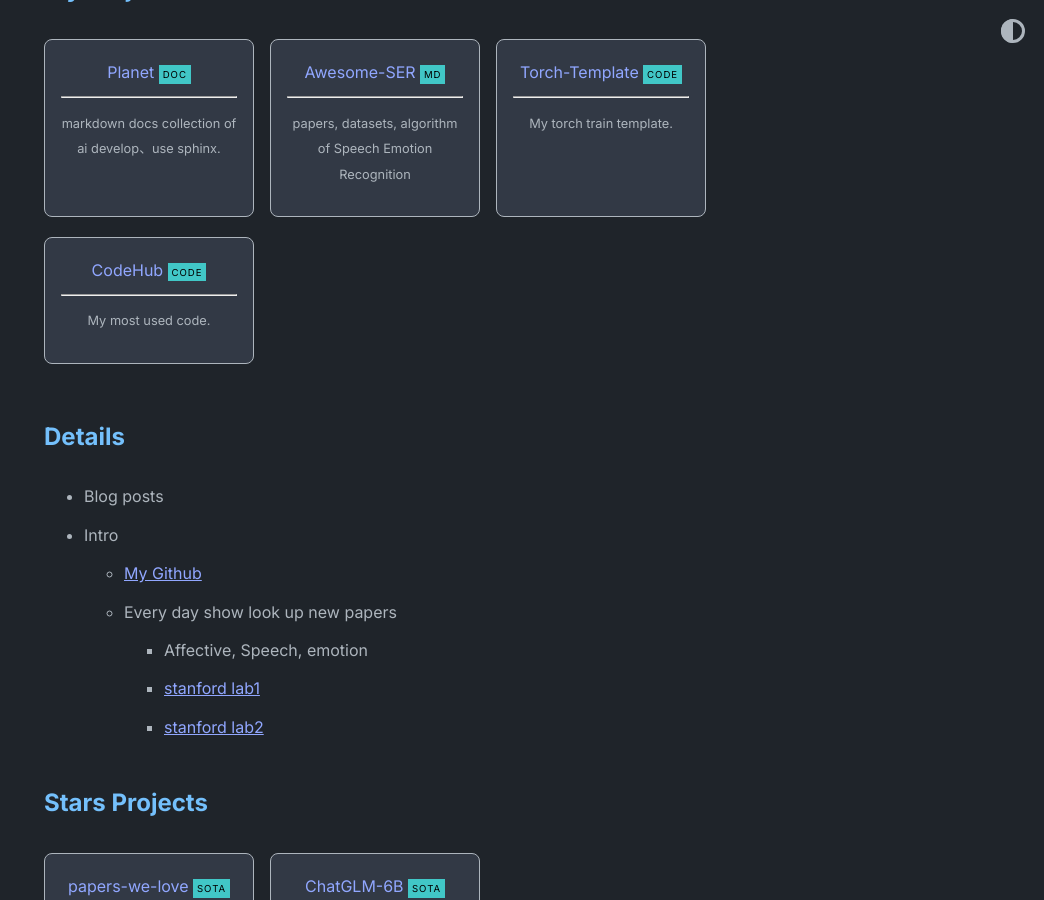
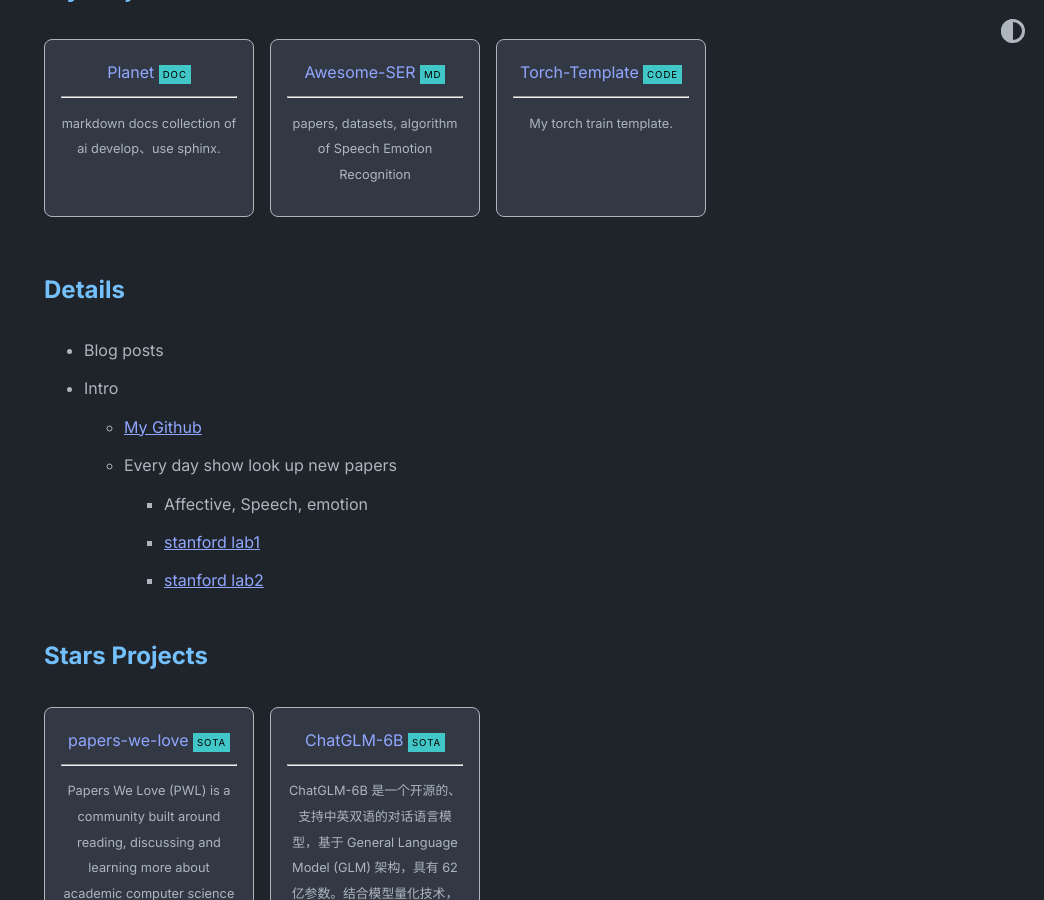
Before and after one commit to ai-charlie/ai-charlie.github.io, a Jekyll site: the page built from index.md, in a window 1280 px wide and 900 px high, scrolled down 336 px. Shown: the whole window, without its empty margins (236-1280 px from the left). Built offline with Jekyll 4.4.1, drawn with Linux system fonts in a browser that asks for light colours.

Commit message:
Update home.yml

```diff
--- a/_data/home.yml
+++ b/_data/home.yml
@@ -22,11 +22,6 @@ project_entries:
   - title: Torch-Template
     url: https://github.com/ai-charlie/torch-template
     desc: My torch train template.
-    highlight: CODE
-
-  - title: CodeHub
-    url: https://github.com/ai-charlie/codehub-python
-    desc: My most used code.
     highlight: CODE
 
 old_project_entries:
```
